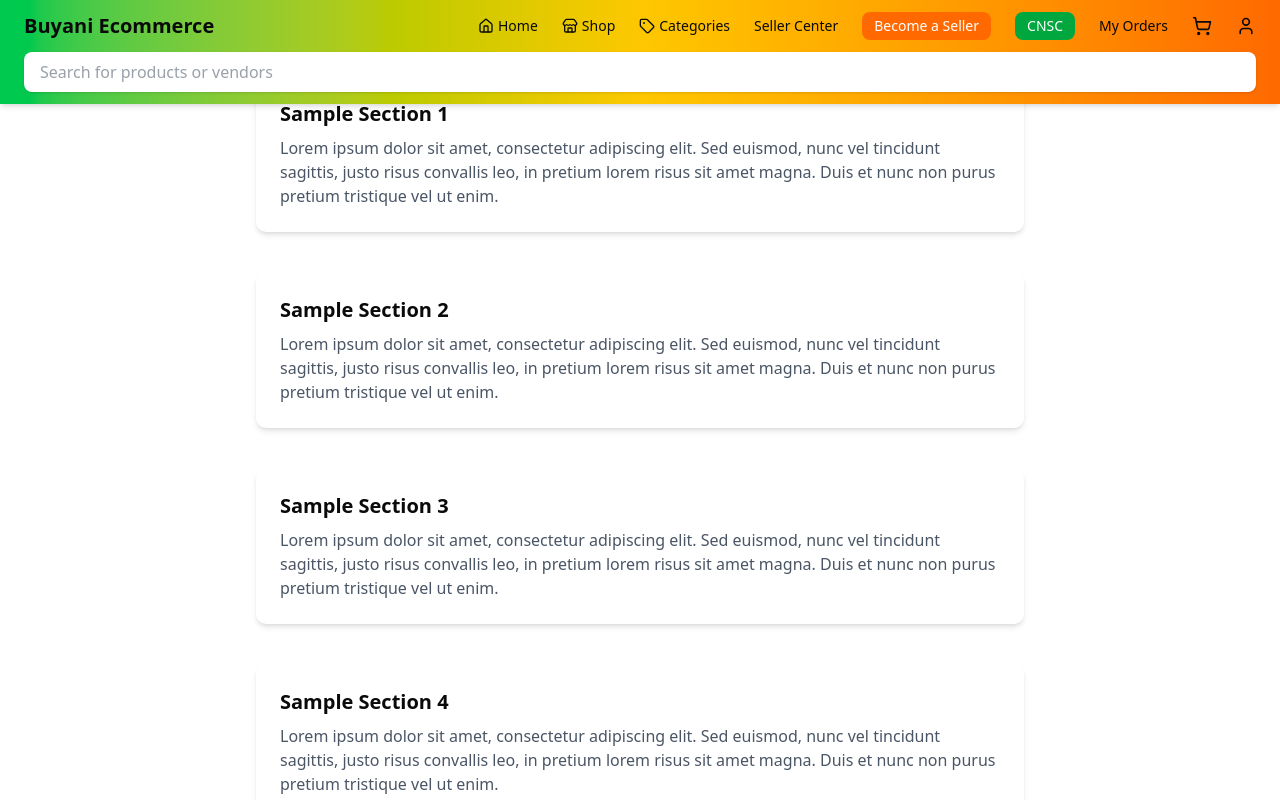
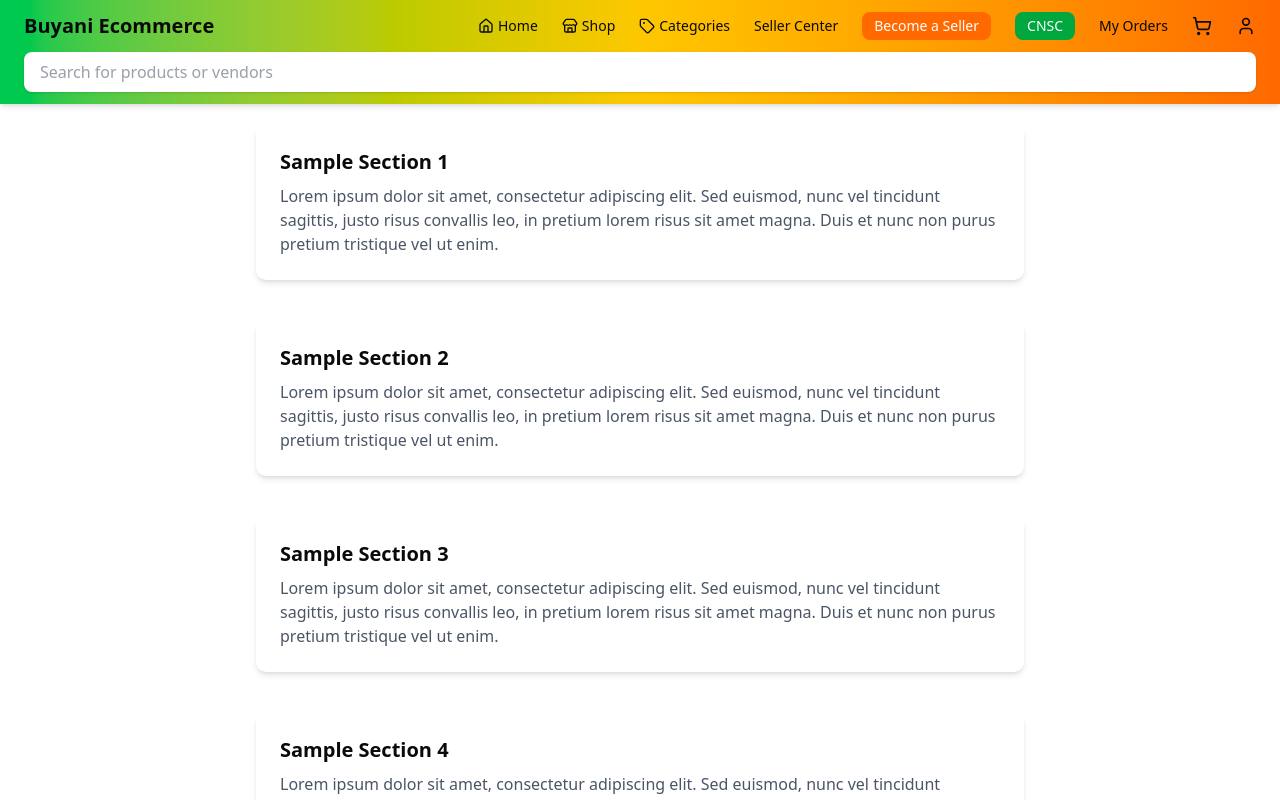
Before and after one commit to mmiikkko/buyani-ecommerce-app, a Next.js app in the folder apps/web/: page / in a window 1280 px wide. Shown: the top 800 px of the page. Built offline with nearby package versions, Linux system fonts and the light colour scheme.

Commit message:
minor changes

```diff
--- a/apps/web/src/app/(auth)/sign-in/page.tsx
+++ b/apps/web/src/app/(auth)/sign-in/page.tsx
@@ -2,7 +2,7 @@ import { SignInForm } from "./sign-in-form";
 
 export default function SignIn() {
   return (
-    <main className="flex min-h-screen items-center justify-center px-4">
+    <main className="flex min-h-svh items-center justify-center px-4">
       <SignInForm />
     </main>
   );
--- a/apps/web/src/app/layout.tsx
+++ b/apps/web/src/app/layout.tsx
@@ -1,6 +1,5 @@
 import type { Metadata } from "next";
 import "@/styles/globals.css";
-import Navbar from "@/components/nav/Navbar";
 import icon from "@/assets/logo/favicon.ico";
 
 export const metadata: Metadata = {
--- a/apps/web/src/app/page.tsx
+++ b/apps/web/src/app/page.tsx
@@ -2,8 +2,9 @@ import Navbar from "@/components/nav/Navbar";
 
 export default function Home() {
   return (
-    <div className="space-y-10">
+    <div>
       <Navbar />
+      <div className="mt-12 space-y-10">
         <h1 className="text-3xl font-bold text-centers">
           Welcome to BuyAni Ecommerce
         </h1>
@@ -13,15 +14,18 @@ export default function Home() {
             key={i}
             className="bg-white shadow-md rounded-lg p-6 max-w-3xl mx-auto"
           >
-          <h2 className="text-xl font-semibold mb-2">Sample Section {i + 1}</h2>
+            <h2 className="text-xl font-semibold mb-2">
+              Sample Section {i + 1}
+            </h2>
             <p className="text-gray-600">
               Lorem ipsum dolor sit amet, consectetur adipiscing elit. Sed
-            euismod, nunc vel tincidunt sagittis, justo risus convallis leo, in
-            pretium lorem risus sit amet magna. Duis et nunc non purus pretium
-            tristique vel ut enim.
+              euismod, nunc vel tincidunt sagittis, justo risus convallis leo,
+              in pretium lorem risus sit amet magna. Duis et nunc non purus
+              pretium tristique vel ut enim.
             </p>
           </div>
         ))}
       </div>
+    </div>
   );
 }
```
Lines whose indentation alone changed are shown as unchanged.
